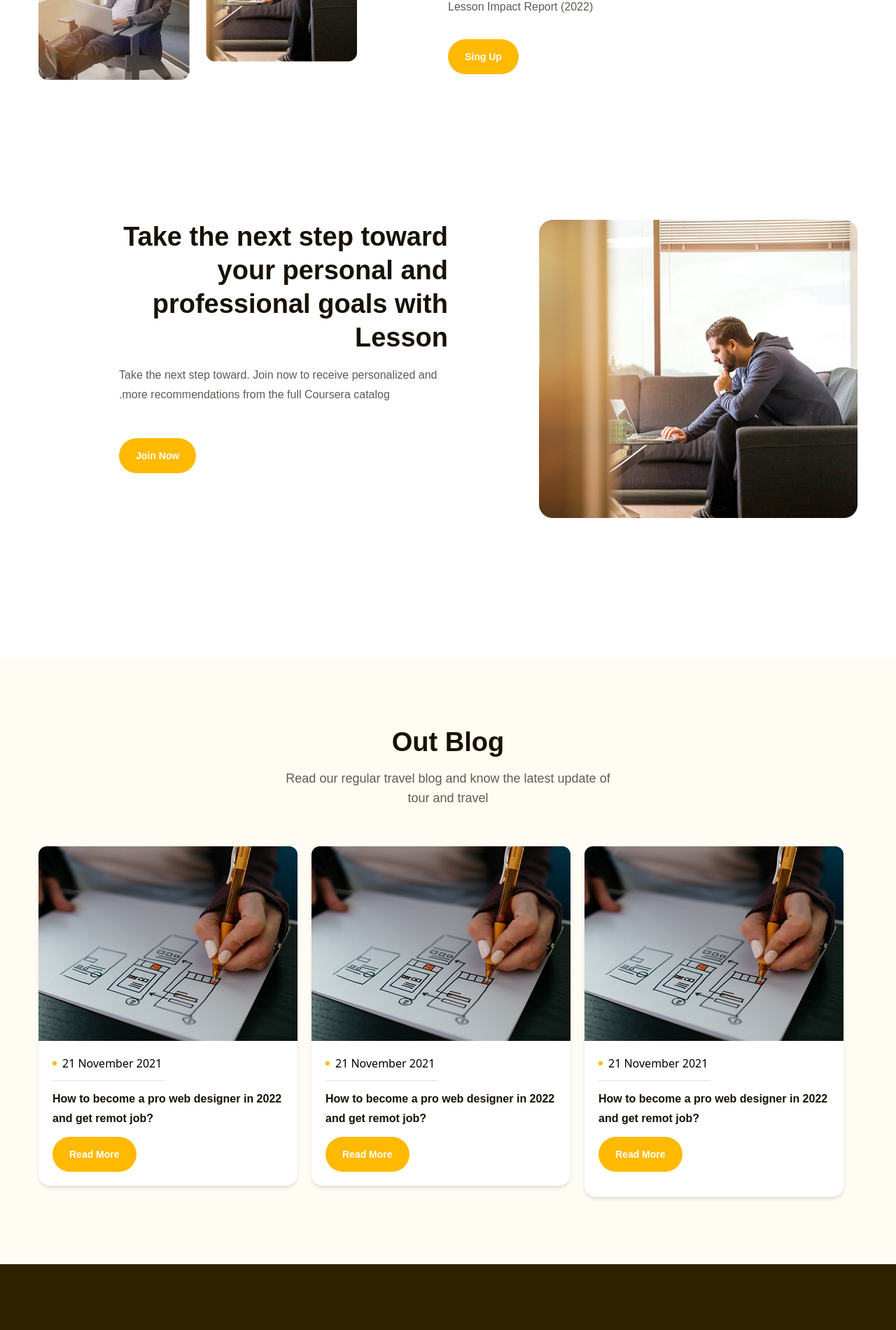
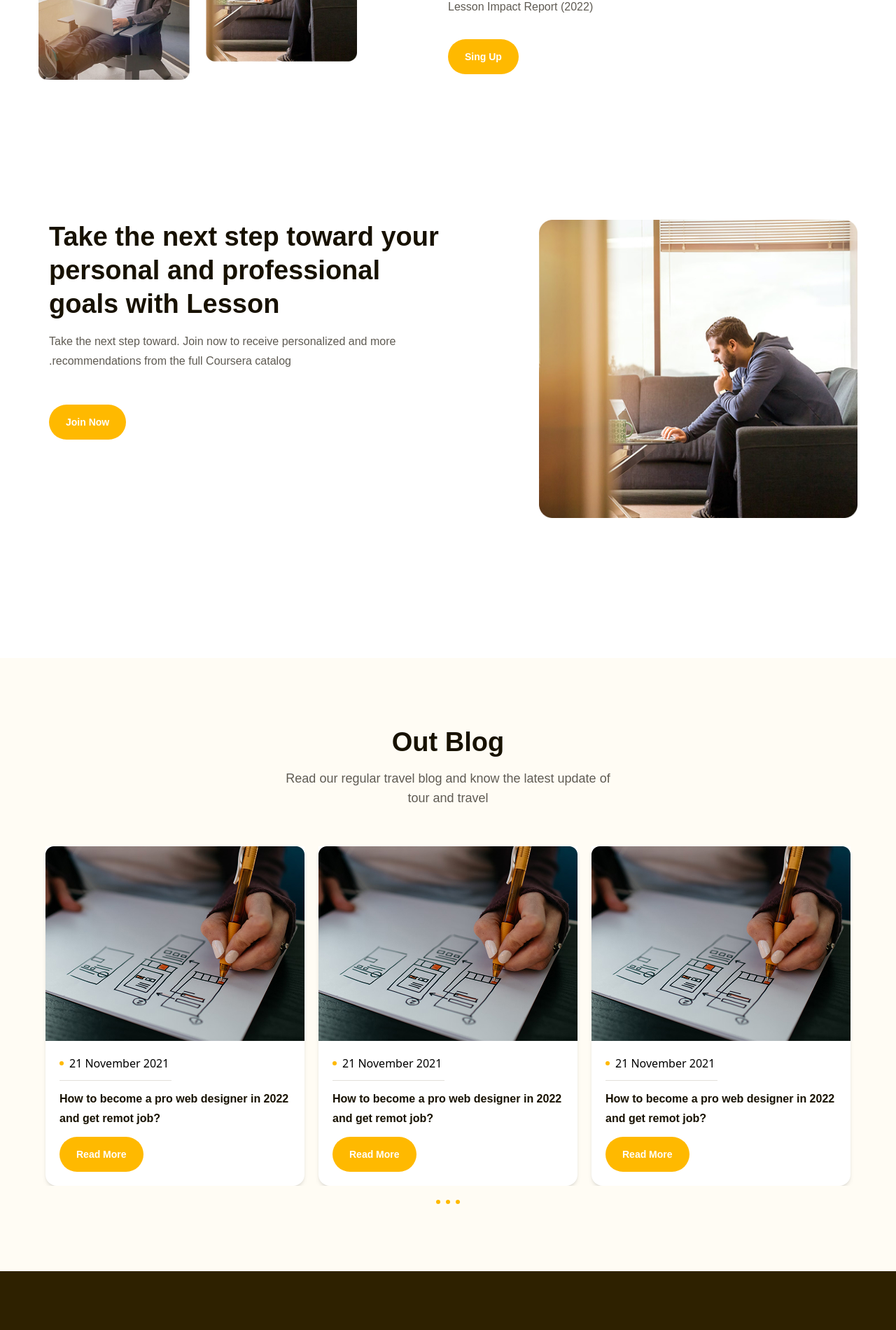
Before and after one commit to Rahat-Hridoy/lesson, a React (Vite) app: page / in a window 1280 px wide. Shown: the part 2751-4651 px from the top of the page at 70% size. Built offline with nearby package versions, Linux system fonts and the light colour scheme.

Commit message:
fix sigh up and join section -responsive issue

```diff
--- a/src/components/BlogCard.jsx
+++ b/src/components/BlogCard.jsx
@@ -3,16 +3,19 @@ import Button from "./Button";
 
 const cardItem = [
   {
+    id: 1,
     image: <img src="/image/image.jpg" alt="Image" />,
     date: "21 November 2021",
     title: "How to become a pro web designer in 2022 and get remot job?",
   },
   {
+    id: 2,
     image: <img src="/image/image.jpg" alt="Image" />,
     date: "21 November 2021",
     title: "How to become a pro web designer in 2022 and get remot job?",
   },
   {
+    id: 3,
     image: <img src="/image/image.jpg" alt="Image" />,
     date: "21 November 2021",
     title: "How to become a pro web designer in 2022 and get remot job?",
@@ -22,13 +25,13 @@ const cardItem = [
 const BlogCard = () => {
   return (
     <div>
-      <div className="pt-[55px] grid grid-cols-1 md:grid-cols-3 space-x-3 space-y-4 ">
+      <div className="pt-[55px] flex justify-center items-center gap-x-5 gap-y-4 overflow-hidden ">
         {/* Card */}
 
-        {cardItem.map((card, index) => (
+        {cardItem.map((card) => (
           <div
-            key={index}
-            className="max-w-[370px] bg-white shadow-md rounded-2xl duration-300 hover:cursor-pointer  hover:shadow-xl "
+            key={card.id}
+            className="w-[370px]  bg-white shadow-md rounded-2xl duration-300 hover:cursor-pointer  hover:shadow-xl "
           >
             <div className="max-w-[370px] w-full max-h-[278px]  ">
               {card.image}
@@ -47,6 +50,16 @@ const BlogCard = () => {
           </div>
         ))}
       </div>
+      {/* slider indicator */}
+      <div className="flex items-center justify-center gap-x-2 pt-[20px] ">
+        {cardItem.map((dot) => (
+          <div key={dot.id}>
+            <a href=".">
+              <div className="w-[6px] h-[6px] bg-secondary rounded-full "></div>
+            </a>
+          </div>
+        ))}
+      </div>
     </div>
   );
 };
--- a/src/components/CommonSection.jsx
+++ b/src/components/CommonSection.jsx
@@ -10,22 +10,28 @@ const CommonSection = ({
   period,
   btntext,
   btnAlign,
+  leftSideWidth,
+  rigthSideWidth,
 }) => {
   return (
     <section dir={direction} className="container mx-auto">
       <div className="wrapper grid grid-cols-1 md:grid-cols-2 md:space-x-[130px]">
         {/* Image Side */}
-        <div className="max-w-[470px] min-w-[270px] h-auto flex items-center justify-center">
+        <div
+          className={`${leftSideWidth} min-w-[270px] h-auto flex items-center justify-center`}
+        >
           {img}
         </div>
 
         {/* Content Side */}
-        <div className="max-w-[470px] pt-[30px] lg:pt-0">
-          <h2 className="font-sen font-bold text-[38px] text-cdark leading-[48px] -tracking-[2%]">
+        <div className={`${rigthSideWidth} pt-[30px] lg:pt-0`}>
+          <h2 className="font-sen font-bold text-[38px] text-cdark text-left leading-[48px] -tracking-[2%]">
             {title}
           </h2>
 
-          <p className="font-pop font-normal text-[16px] text-cgray leading-[28px] py-[16px] text-left">
+          <p
+            className={` font-pop font-normal text-[16px] text-cgray text- leading-[28px] py-[16px] text-left`}
+          >
             {description}
           </p>
 
--- a/src/components/CourseCard.jsx
+++ b/src/components/CourseCard.jsx
@@ -32,7 +32,7 @@ const cardItem = [
     price: "$120.75",
   },
   {
-    id: 1,
+    id: 4,
     image: <img src="/image/image.jpg" alt="Image" />,
     title: "Basic web design",
     story:
@@ -40,7 +40,7 @@ const cardItem = [
     price: "$120.75",
   },
   {
-    id: 2,
+    id: 5,
     image: <img src="/image/image.jpg" alt="Image" />,
     title: "Basic web design",
     story:
@@ -48,7 +48,7 @@ const cardItem = [
     price: "$120.75",
   },
   {
-    id: 3,
+    id: 6,
     image: <img src="/image/image.jpg" alt="Image" />,
     title: "Basic web design",
     story:
@@ -59,11 +59,11 @@ const cardItem = [
 
 const CourseCard = () => {
   return (
-    <div className="relative pt-[55px]">
+    <div className="relative pt-[55px] mx-auto">
       <Swiper
         modules={[Navigation]}
         spaceBetween={20}
-        slidesPerView={3}
+        slidesPerView={1}
         navigation={{
           nextEl: ".next-btn",
           prevEl: ".prev-btn",
@@ -99,11 +99,11 @@ const CourseCard = () => {
       </Swiper>
 
       {/* Navigation Arrows */}
-      <div className="hidden md:flex absolute -top-[30px] right-0 space-x-2">
-        <button className="prev-btn w-[40px] h-[40px] border border-transparent bg-secondary text-white text-2xl rounded-full flex justify-center items-center duration-300 hover:border-secondary hover:text-secondary hover:bg-transparent">
+      <div className=" absolute top-4 md:-top-[30px] right-[10px] md:right-0 space-x-2 flex  ">
+        <button className="prev-btn w-[32px] md:w-[40px] h-[32px] md:h-[40px] border border-transparent bg-secondary text-white text-2xl rounded-full flex justify-center items-center duration-300 hover:border-secondary hover:text-secondary hover:bg-transparent hover:cursor-pointer">
           <GrFormPrevious />
         </button>
-        <button className="next-btn w-[40px] h-[40px] border border-transparent bg-secondary text-white text-2xl rounded-full flex justify-center items-center duration-300 hover:border-secondary hover:text-secondary hover:bg-transparent">
+        <button className="next-btn w-[32px] md:w-[40px] h-[32px] md:h-[40px] border border-transparent bg-secondary text-white text-2xl rounded-full flex justify-center items-center duration-300 hover:border-secondary hover:text-secondary hover:bg-transparent  hover: cursor-pointer">
           <GrFormNext />
         </button>
       </div>
--- a/src/pages/home/Join.jsx
+++ b/src/pages/home/Join.jsx
@@ -16,6 +16,8 @@ const Join = () => {
         direction="rtl"
         btntext={"Join Now"}
         btnAlign={"text-left"}
+        leftSideWidth={"max-w-[470px] "}
+        rigthSideWidth={"max-w-[570px] "}
       />
     </section>
   );
--- a/src/pages/home/SignUp.jsx
+++ b/src/pages/home/SignUp.jsx
@@ -14,6 +14,8 @@ const SignUp = () => {
         direction="ltr"
         btntext={"Sing Up"}
         btnAlign={"text-left"}
+        leftSideWidth={"max-w-[570px] "}
+        rigthSideWidth={"max-w-[470px] "}
       />
     </section>
   );
--- a/src/pages/review/Review.jsx
+++ b/src/pages/review/Review.jsx
@@ -2,7 +2,7 @@ import React from "react";
 
 const Review = () => {
   return (
-    <section className="bg-[#2E2100] mb-[200px] ">
+    <section className="bg-[#2E2100] mb-[100px] lg:mb-[200px] ">
       <div className="container mx-auto py-[96px] ">
         <div className="flex flex-col lg:flex-row justify-between items-center ">
           {/* profile */}
```
